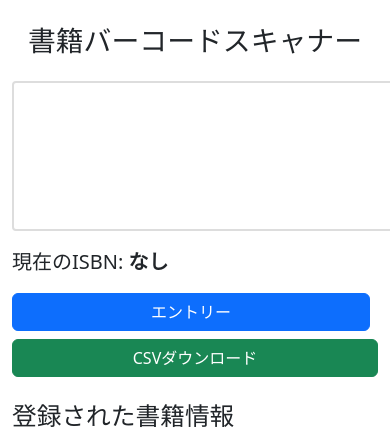
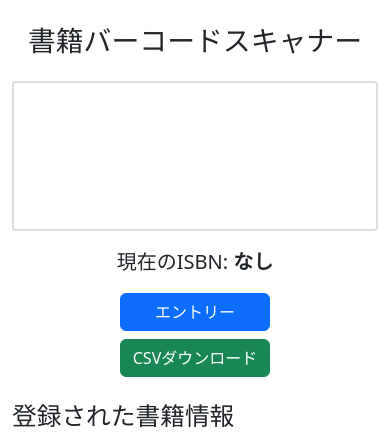
Before and after one commit to Ryoaki374/Book_code_reader, a Flask app: page / in a window 390 px wide; the page is wider, and only the part inside the window is pictured. Shown: the top 447 px of that part. Run offline with Flask 3, Linux system fonts and the light colour scheme; some libraries are stand-ins or nearby versions.

Commit message:
fix camera

```diff
--- a/templates/index.html
+++ b/templates/index.html
@@ -3,17 +3,37 @@
 <html lang="ja">
 <head>
   <meta charset="UTF-8">
+  <!-- スマホ表示用の viewport 設定 -->
+  <meta name="viewport" content="width=device-width, initial-scale=1, shrink-to-fit=no">
   <title>Book Barcode Scanner</title>
   <!-- Bootstrap CSS CDN -->
   <link href="https://cdn.jsdelivr.net/npm/bootstrap@5.3.0/dist/css/bootstrap.min.css" rel="stylesheet">
   <style>
-    /* Quagga 用のカメラ表示領域 */
+    /* 読み取りエリアのスタイル */
     #interactive {
-      width: 450px;
+      width: 100%; /* 幅は画面に合わせる */
+      max-width: 450px; /* PC時は最大450px */
       height: 150px;
-      margin: auto;
+      margin: 0 auto;
       border: 2px solid #ddd;
       border-radius: 4px;
+      position: relative;
+      overflow: hidden;
+    }
+    /* スマートフォンでカメラ映像が回転してしまう場合の補正（必要に応じて調整） */
+    @media (max-width: 768px) {
+      #interactive video {
+        /* 多くの場合、スマホでは video 要素が90度回転してしまうので補正 */
+        transform: rotate(90deg);
+        /* 回転後のサイズを調整。端末に合わせて値を変更してください */
+        width: auto;
+        height: 100%;
+        /* 中央寄せ */
+        position: absolute;
+        top: 50%;
+        left: 50%;
+        transform: translate(-50%, -50%) rotate(90deg);
+      }
     }
   </style>
 </head>
@@ -21,19 +41,21 @@
   <div class="container py-4">
     <h1 class="mb-4 text-center">書籍バーコードスキャナー</h1>
 
-    <div class="row">
-      <!-- カメラ映像と操作ボタン -->
-      <div class="col-md-6 mb-4">
+    <!-- 読み取りエリア（カメラ映像とボタン） -->
+    <div class="row mb-4">
+      <div class="col-12 d-flex flex-column align-items-center">
         <div id="interactive" class="mb-3"></div>
         <p class="fs-5">現在のISBN: <span id="current-isbn" class="fw-bold">なし</span></p>
-        <div class="d-grid gap-2 d-md-block">
-          <button id="entry-btn" class="btn btn-primary me-2">エントリー</button>
+        <div class="d-grid gap-2 d-sm-flex justify-content-center">
+          <button id="entry-btn" class="btn btn-primary me-sm-2">エントリー</button>
           <button id="download-btn" class="btn btn-success">CSVダウンロード</button>
         </div>
       </div>
+    </div>
 
-      <!-- 登録された書籍情報テーブル -->
-      <div class="col-md-6">
+    <!-- 登録された書籍情報テーブル -->
+    <div class="row">
+      <div class="col-12">
         <h2 class="mb-3">登録された書籍情報</h2>
         <div class="table-responsive">
           <table id="books-table" class="table table-striped">
@@ -85,7 +107,7 @@
           },
         },
         decoder: {
-          // EAN リーダーを利用（書籍バーコードは通常 EAN-13）
+          // 書籍バーコードは通常 EAN-13 を利用
           readers: ["ean_reader"]
         },
         locate: true
```
